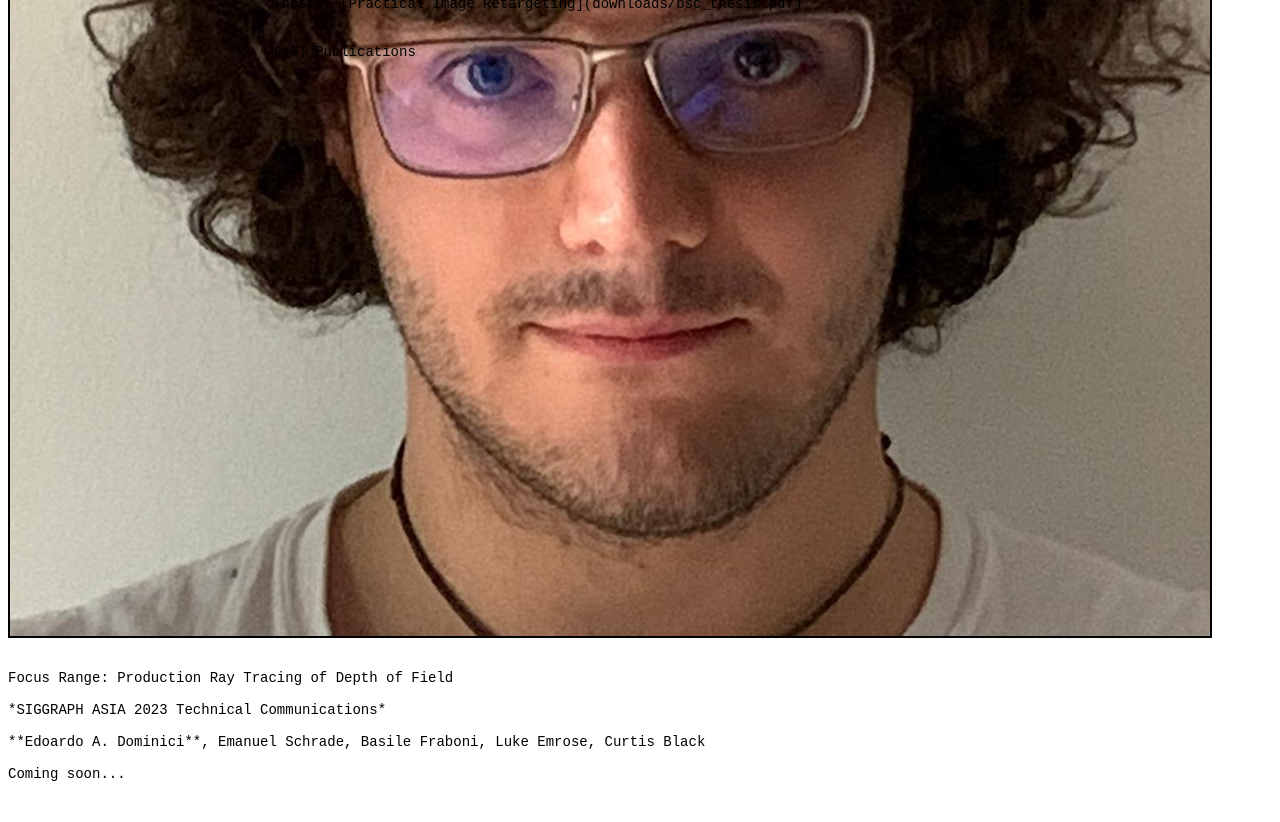
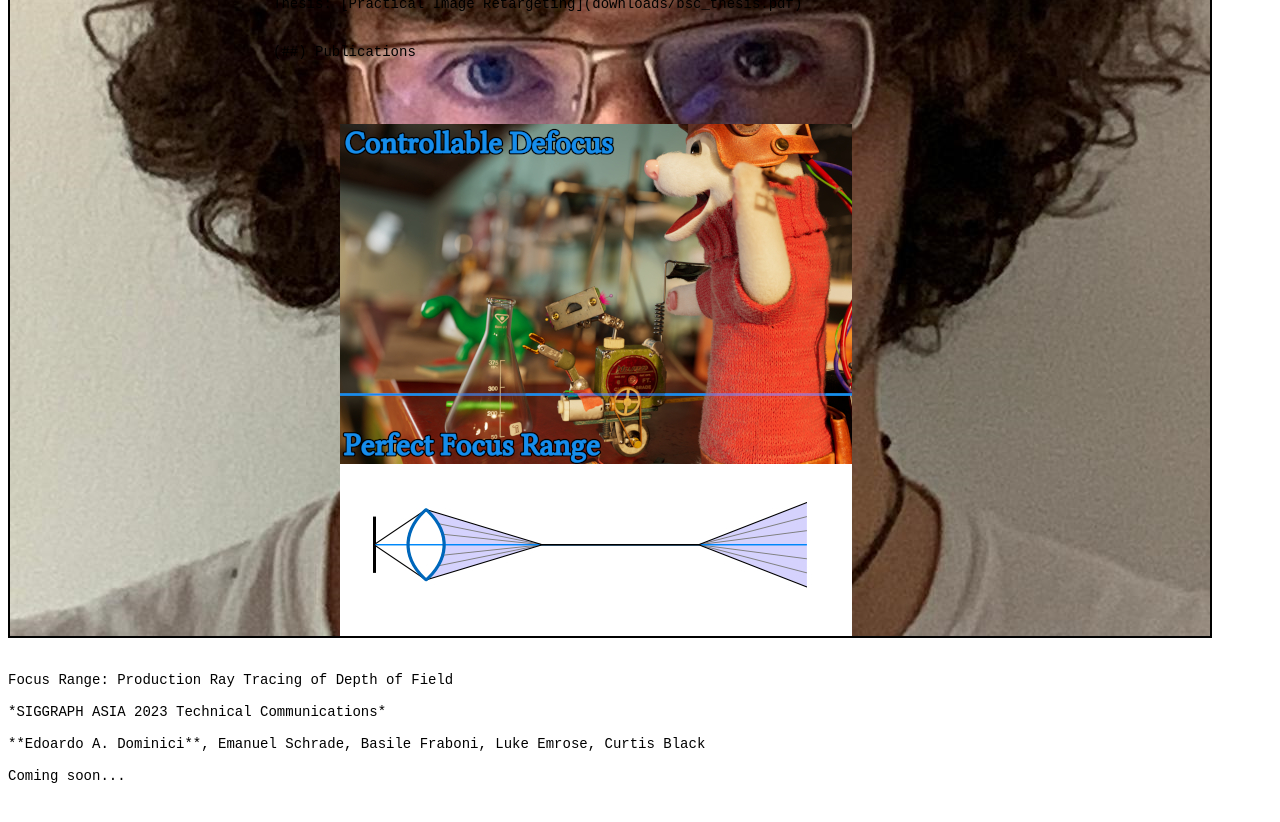
Before and after one commit to dedoardo/dedoardo.github.io, a plain HTML site: page index.html in a window 1280 px wide. Shown: the part 620-1442 px from the top of the page. Drawn offline with Linux system fonts and the light colour scheme.

Commit message:
Update index.html

```diff
--- a/index.html
+++ b/index.html
@@ -221,6 +221,7 @@ Thesis: [Practical Image Retargeting](downloads/bsc_thesis.pdf)
 
 <div class=pub_row>
 <div class=pub_image>
+	<img src="figs/focus_range.jpg">
 </div>
 <div class=code_text>
 
```
